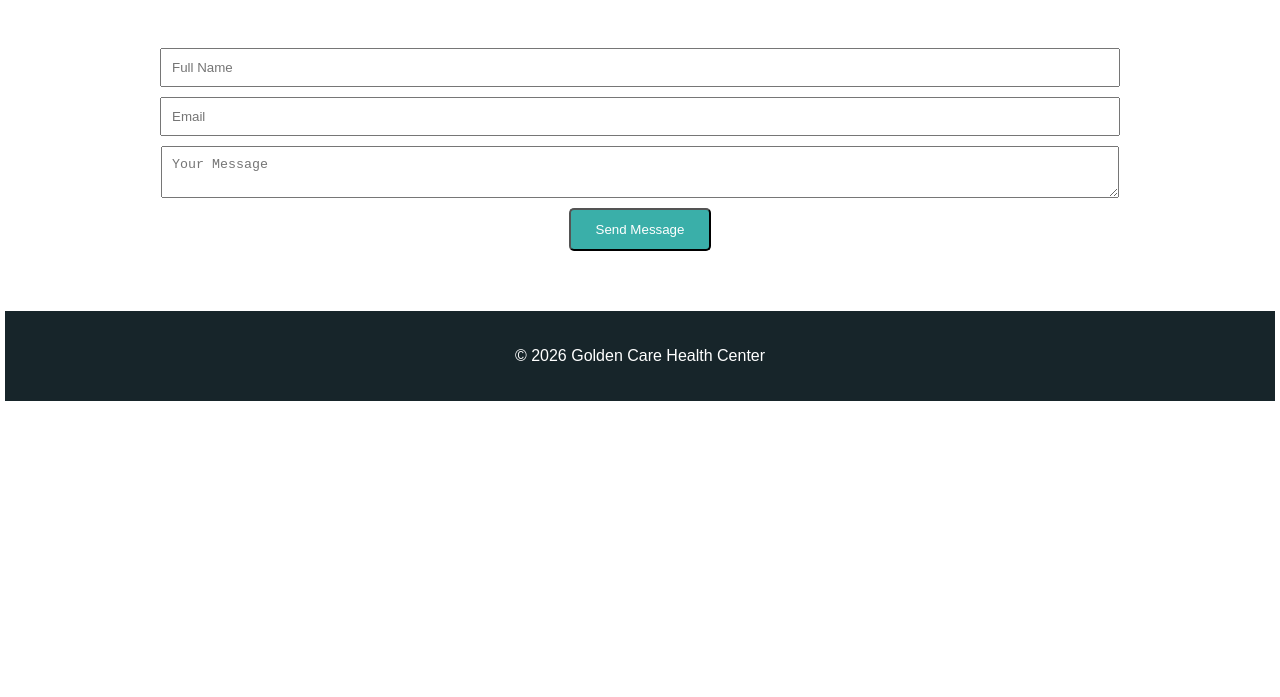
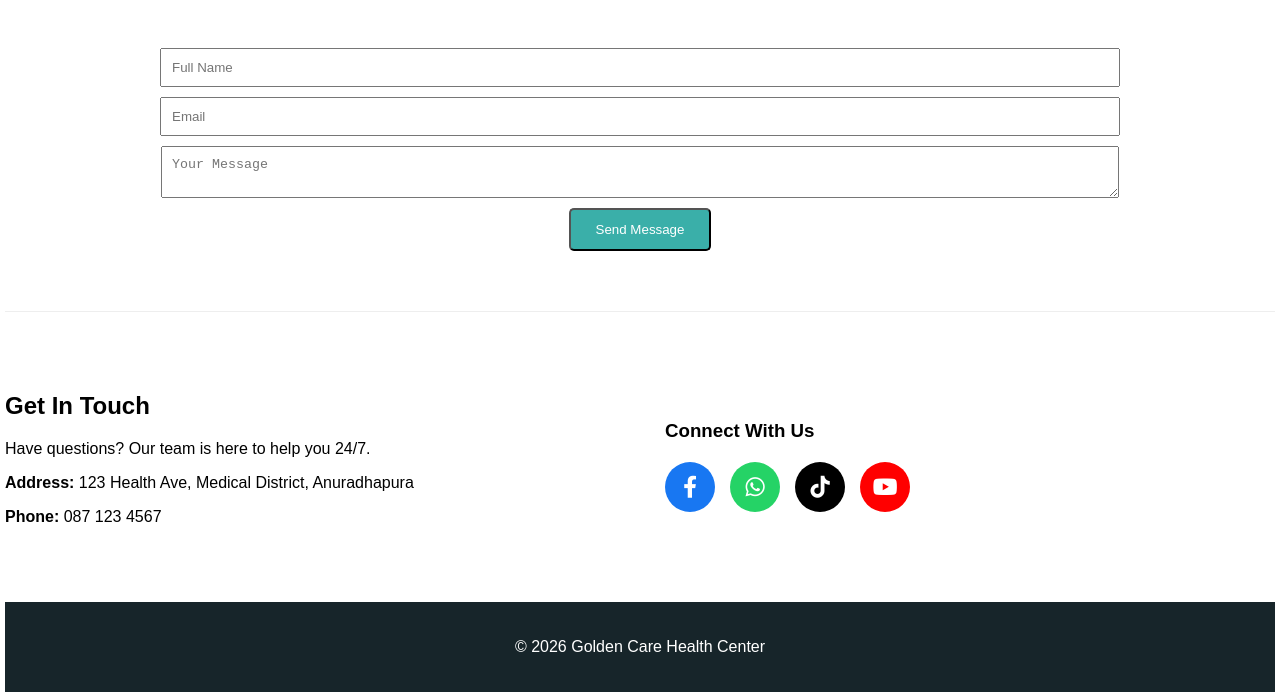
Before and after one commit to SadeepaPK/Health-Care-Platform, a plain HTML site: page contact.html in a window 1280 px wide. Shown: the part 875-1572 px from the top of the page. Before the commit the page ends 1281 px from the top, so only its background shows below. Drawn offline with Linux system fonts and the light colour scheme.

Commit message:
I updated conatct page

```diff
--- a/contact.html
+++ b/contact.html
@@ -39,6 +39,31 @@
       </form>
     </section>
 
+    <link rel="stylesheet" href="https://cdnjs.cloudflare.com/ajax/libs/font-awesome/6.4.0/css/all.min.css">
+
+<section class="contact-section">
+    <div class="container">
+        <div class="contact-grid">
+            <div class="contact-info">
+                <h2>Get In Touch</h2>
+                <p>Have questions? Our team is here to help you 24/7.</p>
+                <p><strong>Address:</strong> 123 Health Ave, Medical District, Anuradhapura</p>
+                <p><strong>Phone:</strong> 087 123 4567</p>
+            </div>
+
+            <div class="social-connect">
+                <h3>Connect With Us</h3>
+                <div class="social-icons">
+                    <a href="#" class="icon facebook" title="Facebook"><i class="fab fa-facebook-f"></i></a>
+                    <a href="https://wa.me/1234567890" class="icon whatsapp" title="WhatsApp"><i class="fab fa-whatsapp"></i></a>
+                    <a href="#" class="icon tiktok" title="TikTok"><i class="fab fa-tiktok"></i></a>
+                    <a href="#" class="icon youtube" title="YouTube"><i class="fab fa-youtube"></i></a>
+                </div>
+            </div>
+        </div>
+    </div>
+</section>
+
     <footer>
       <p>© 2026 Golden Care Health Center</p>
     </footer>
--- a/script.js
+++ b/script.js
@@ -10,3 +10,17 @@ window.addEventListener("scroll", () => {
     }
   });
 });
+
+// Add this to your existing script.js
+const icons = document.querySelectorAll('.icon');
+
+icons.forEach((icon, index) => {
+    icon.style.opacity = "0";
+    icon.style.transform = "scale(0.5)";
+
+    setTimeout(() => {
+        icon.style.transition = "all 0.5s cubic-bezier(0.175, 0.885, 0.32, 1.275)";
+        icon.style.opacity = "1";
+        icon.style.transform = "scale(1)";
+    }, 500 + (index * 150)); // Starts after benefits list animation
+});
--- a/style.css
+++ b/style.css
@@ -146,6 +146,60 @@ li::before {
   padding: 10px;
 }
 
+/* Contact Section Styling */
+.contact-section {
+    background-color: #ffffff;
+    padding: 60px 0;
+    border-top: 1px solid #eee;
+}
+
+.contact-grid {
+    display: grid;
+    grid-template-columns: 1fr 1fr;
+    gap: 50px;
+    align-items: center;
+}
+
+.social-icons {
+    display: flex;
+    gap: 15px;
+    margin-top: 20px;
+}
+
+.icon {
+    width: 50px;
+    height: 50px;
+    border-radius: 50%;
+    display: flex;
+    align-items: center;
+    justify-content: center;
+    text-decoration: none;
+    font-size: 22px;
+    color: white;
+    transition: transform 0.3s ease, filter 0.3s ease;
+}
+
+.icon:hover {
+    transform: translateY(-5px);
+    filter: brightness(1.1);
+}
+
+/* Brand Colors */
+.facebook { background-color: #1877F2; }
+.whatsapp { background-color: #25D366; }
+.tiktok   { background-color: #000000; }
+.youtube  { background-color: #FF0000; }
+
+@media (max-width: 768px) {
+    .contact-grid {
+        grid-template-columns: 1fr;
+        text-align: center;
+    }
+    .social-icons {
+        justify-content: center;
+    }
+}
+
 footer {
   background: #17252a;
   color: white;
```
